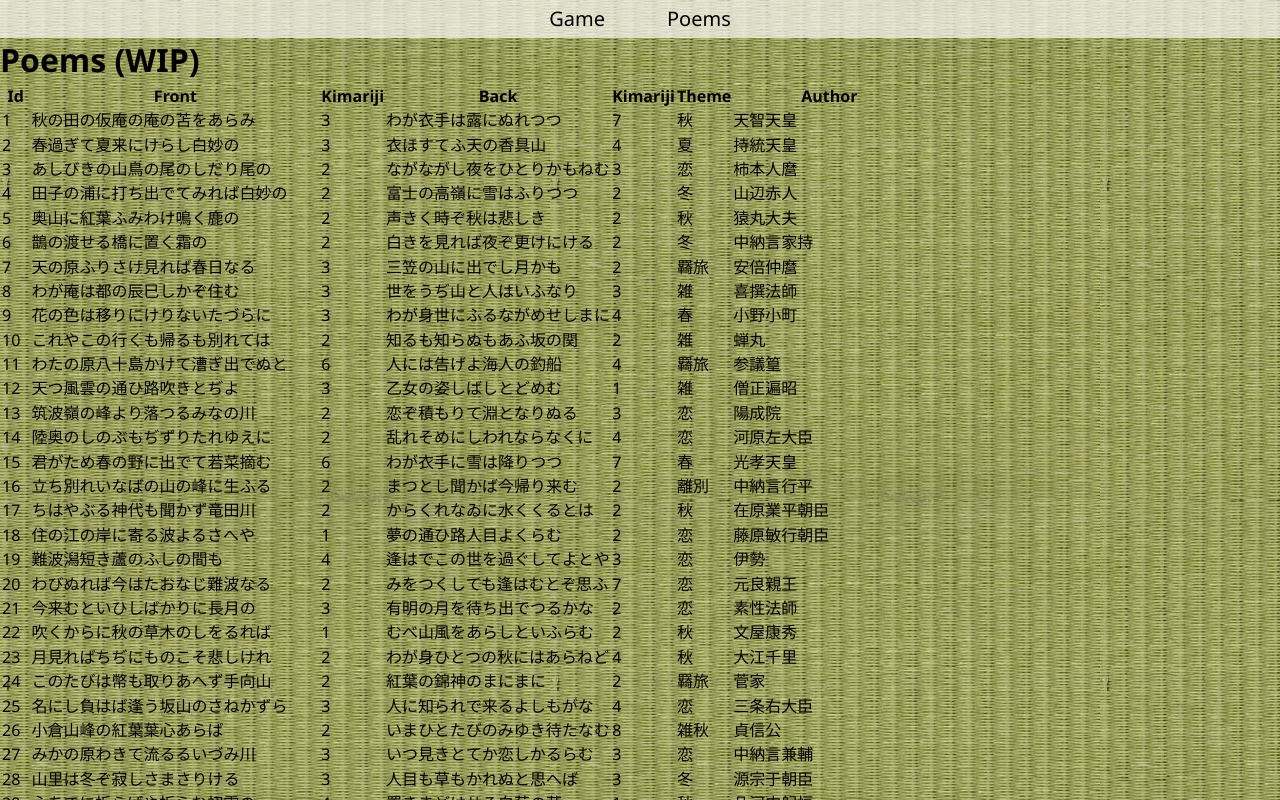
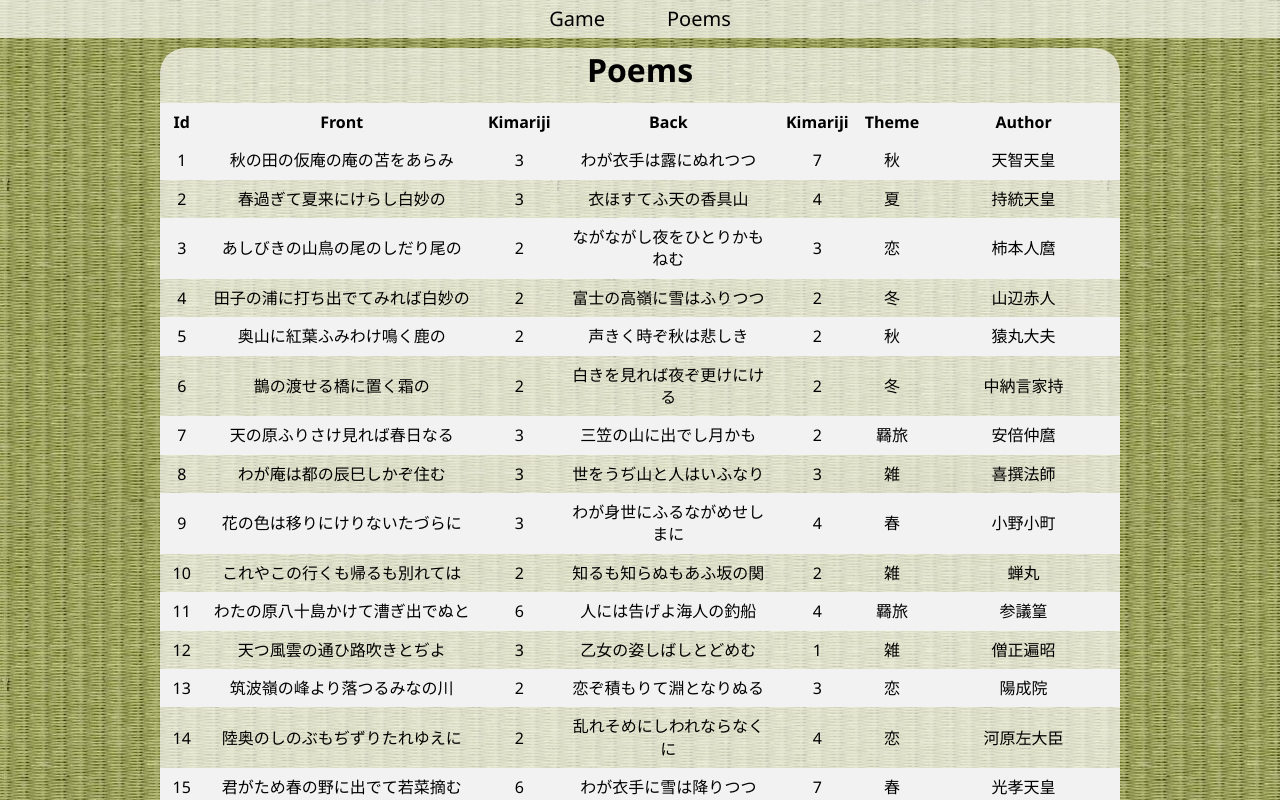
Before and after one commit to JoshuaTownshend/KarutaTrainer, a React (Create React App) app: page /KarutaTrainer/poems in a window 1280 px wide. Shown: the top 800 px of the page. Built offline with nearby package versions, Linux system fonts and the light colour scheme.

Commit message:
poems css update

```diff
--- a/src/App.css
+++ b/src/App.css
@@ -90,12 +90,31 @@ body {
 }
 
 .poemsContainer {
-
+    background-color:rgba(255, 255, 255, 0.671);
+    border-radius: 25px;
+    width: 75%;
+    margin-top: 10px;
+    margin-left:auto;
+    margin-right:auto;
+    text-align:center;
+    margin-bottom: 10px;
 }
 
 .poemsTableContainer {
 
 }
+
+.poemsTableContainer table {
+    margin: auto;
+    margin-top: 10px;
+    padding: auto;
+    border-collapse: collapse;
+}
+td, th {
+    padding: 8px;
+  }
+
+.poemsTableContainer table tr:nth-child(odd){background-color: #f2f2f2;}
 
 .head {
     background-color:rgba(255, 255, 255, 0.671);
--- a/src/components/Poems.js
+++ b/src/components/Poems.js
@@ -12,6 +12,7 @@ class Poems extends React.Component {
 
 
     render() {
+
         const list = cardData.map((cards, index) => {
             return (
                 <tr key={index}>
@@ -30,7 +31,7 @@ class Poems extends React.Component {
             < >
                 <div id="poemsContainer" className="poemsContainer">
                     <header>
-                        <h1>Poems (WIP)</h1>
+                        <h1>Poems</h1>
                     </header>
                     <div id="poemsTableContainer" className="poemsTableContainer">
                         <table>
```
